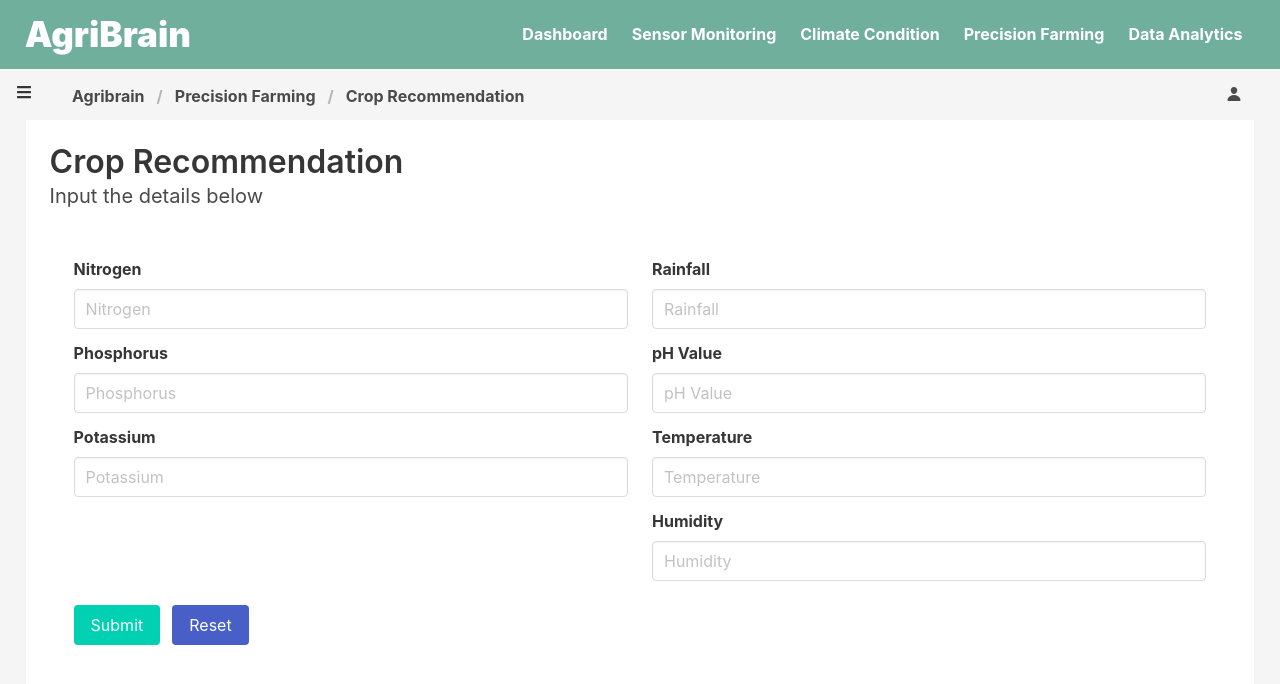
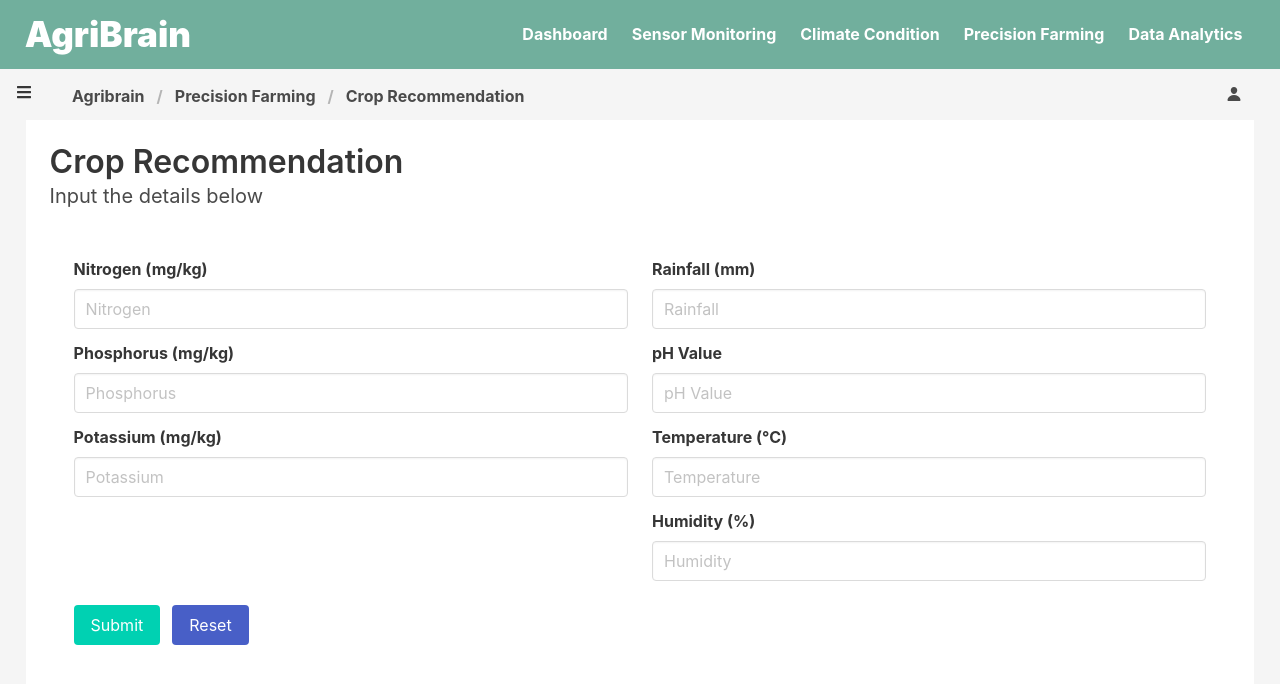
Before and after one commit to Vincci-ZeeChing/agribrain-system, a React (Create React App) app in the folder client/: page /precision-farming/crop-recommendation in a window 1280 px wide. Shown: the top 684 px of the page. Built offline with nearby package versions, Linux system fonts and the light colour scheme; no server answers.

Commit message:
:lipstick: Add unit to the label

```diff
--- a/client/src/component/precision/cropRecommendation/FormCropRecommendation.jsx
+++ b/client/src/component/precision/cropRecommendation/FormCropRecommendation.jsx
@@ -1,4 +1,4 @@
-import React, {useEffect, useState} from 'react';
+import React, {useState} from 'react';
 
 // Import crop images
 import beansImage from '../../../image/crop/beans.jpg';
@@ -21,7 +21,6 @@ import radishImage from '../../../image/crop/radish.jpg';
 import spinachImage from '../../../image/crop/spinach.jpg';
 import tomatoImage from '../../../image/crop/tomato.jpg';
 import zucchiniImage from '../../../image/crop/zucchini.jpg';
-
 
 
 const FormCropRecommendation = () => {
@@ -54,6 +53,7 @@ const FormCropRecommendation = () => {
         temperature: '',
         humidity: '',
     });
+
     const handlePrediction = (event) => {
         event.preventDefault(); // Prevent form submission
 
@@ -156,7 +156,7 @@ const FormCropRecommendation = () => {
                             <div className="columns">
                                 <div className="column">
                                     <div className="field">
-                                        <label className="label">Nitrogen</label>
+                                        <label className="label">Nitrogen (mg/kg)</label>
                                         <div className="control">
                                             <input
                                                 type="number"
@@ -172,7 +172,7 @@ const FormCropRecommendation = () => {
                                         </div>
                                     </div>
                                     <div className="field">
-                                        <label className="label">Phosphorus</label>
+                                        <label className="label">Phosphorus (mg/kg)</label>
                                         <div className="control">
                                             <input
                                                 type="number"
@@ -189,7 +189,7 @@ const FormCropRecommendation = () => {
                                     </div>
 
                                     <div className="field">
-                                        <label className="label">Potassium</label>
+                                        <label className="label">Potassium (mg/kg)</label>
                                         <div className="control">
                                             <input
                                                 type="number"
@@ -208,7 +208,7 @@ const FormCropRecommendation = () => {
 
                                 <div className="column">
                                     <div className="field">
-                                        <label className="label">Rainfall</label>
+                                        <label className="label">Rainfall (mm)</label>
                                         <div className="control">
                                             <input
                                                 type="number"
@@ -242,7 +242,7 @@ const FormCropRecommendation = () => {
                                     </div>
 
                                     <div className="field">
-                                        <label className="label">Temperature</label>
+                                        <label className="label">Temperature (°C)</label>
                                         <div className="control">
                                             <input
                                                 type="number"
@@ -259,7 +259,7 @@ const FormCropRecommendation = () => {
                                     </div>
 
                                     <div className="field">
-                                        <label className="label">Humidity</label>
+                                        <label className="label">Humidity (%)</label>
                                         <div className="control">
                                             <input
                                                 type="number"
```
